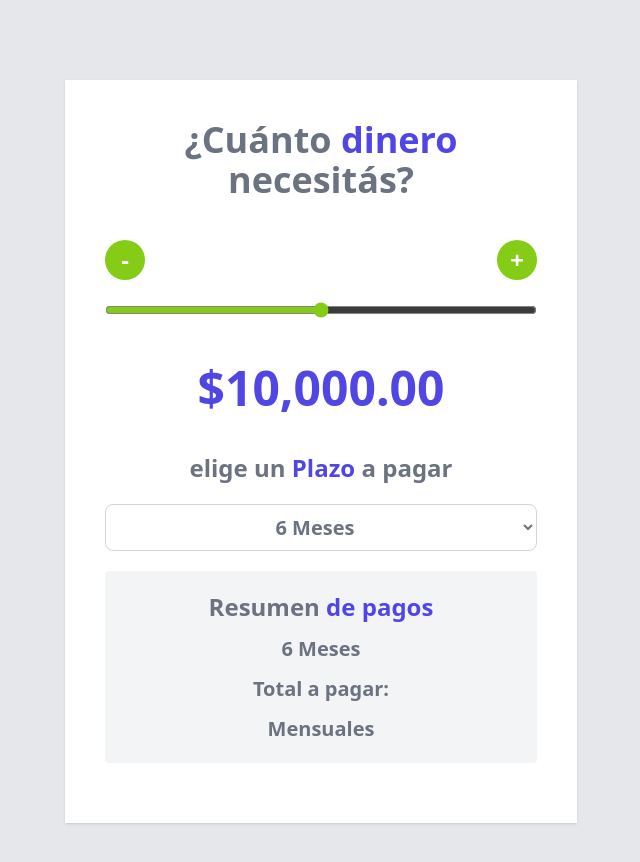
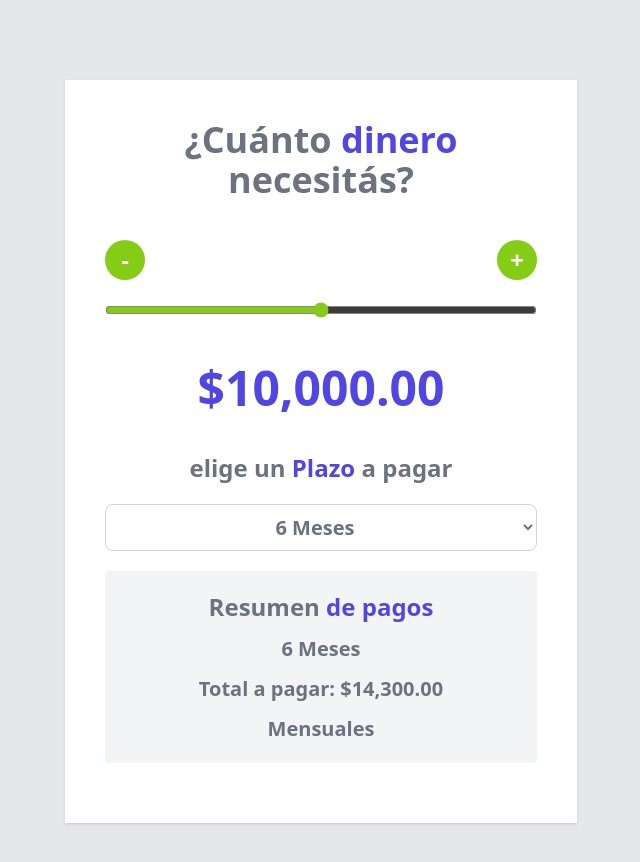
Before and after one commit to Nahuel-DevOne/cotizador-prestamos-vue, a Vue app: page / in a window 1280 px wide. Shown: the top 862 px of the page, without its empty margins (319-959 px from the left). Built offline with nearby package versions, Linux system fonts and the light colour scheme.

Commit message:
Sacando el computed property y pasando a método para formatear el dinero

```diff
--- a/src/App.vue
+++ b/src/App.vue
@@ -2,21 +2,23 @@
   import { ref, computed } from 'vue'
   import Header from './components/Header.vue'
   import Button from './components/Button.vue';
+  import { calcularTotaPagar } from './helpers'
 
   const cantidad = ref(10000);
   const meses = ref(6);
+  const total = ref(calcularTotaPagar(cantidad.value, meses.value));
   const MIN = 0;
   const MAX = 20000;
   const STEP = 100;
 
-  const formatearDinero = computed(() => {
+  const formatearDinero = (valor) => {
     const formatter = new Intl.NumberFormat('en-US', {
       style: 'currency',
       currency: 'USD'
     });
 
-    return formatter.format(cantidad.value);
-  });
+    return formatter.format(valor);
+  };
 
   const handleChangeDecrement = () => {
     const VALOR = cantidad.value - STEP
@@ -63,7 +65,7 @@
         v-model.number="cantidad"
       />
       <!-- La opción más sencilla -->
-      <p class="text-center my-10 text-5xl font-extrabold text-indigo-600">{{ formatearDinero }}
+      <p class="text-center my-10 text-5xl font-extrabold text-indigo-600">{{ formatearDinero(cantidad) }}
       </p>
       <!-- Otra opción, pero más rebuscada -->
       <!-- <p v-text="`$ ${cantidad}`"></p> -->
@@ -88,7 +90,7 @@
       </h2>
 
       <p class="text-xl text-gray-500 text-center font-bold"> {{ meses }} Meses</p>
-      <p class="text-xl text-gray-500 text-center font-bold">Total a pagar: </p>
+      <p class="text-xl text-gray-500 text-center font-bold">Total a pagar: {{ formatearDinero(total) }} </p>
       <p class="text-xl text-gray-500 text-center font-bold">Mensuales</p>
 
     </div>
--- /dev/null
+++ b/src/helpers/index.js
@@ -0,0 +1,30 @@
+const calcularTotaPagar = (cantidad, plazo) => {
+    let total;
+    // Reglas del negocio:
+    // Mientras mayor es la cantidad, menor es el interés a pagar
+    if(cantidad < 5000){
+        total = cantidad * 1.5;
+    } else if(cantidad >= 5000 && cantidad < 10000){
+        total = cantidad * 1.4;
+    }else if(cantidad >= 10000 && cantidad < 15000){
+        total = cantidad *1.3;
+    }else {
+        total = cantidad * 1.2
+    }
+
+    // Plazo - A más plazo, mayor es el interés
+    if(plazo === 6){
+        total *= 1.1;
+    } else if(plazo === 12){
+        total *= 1.2;
+    } else{
+        total *= 1.3;
+    }
+
+    return total;
+
+}
+
+export {
+    calcularTotaPagar
+}
```
